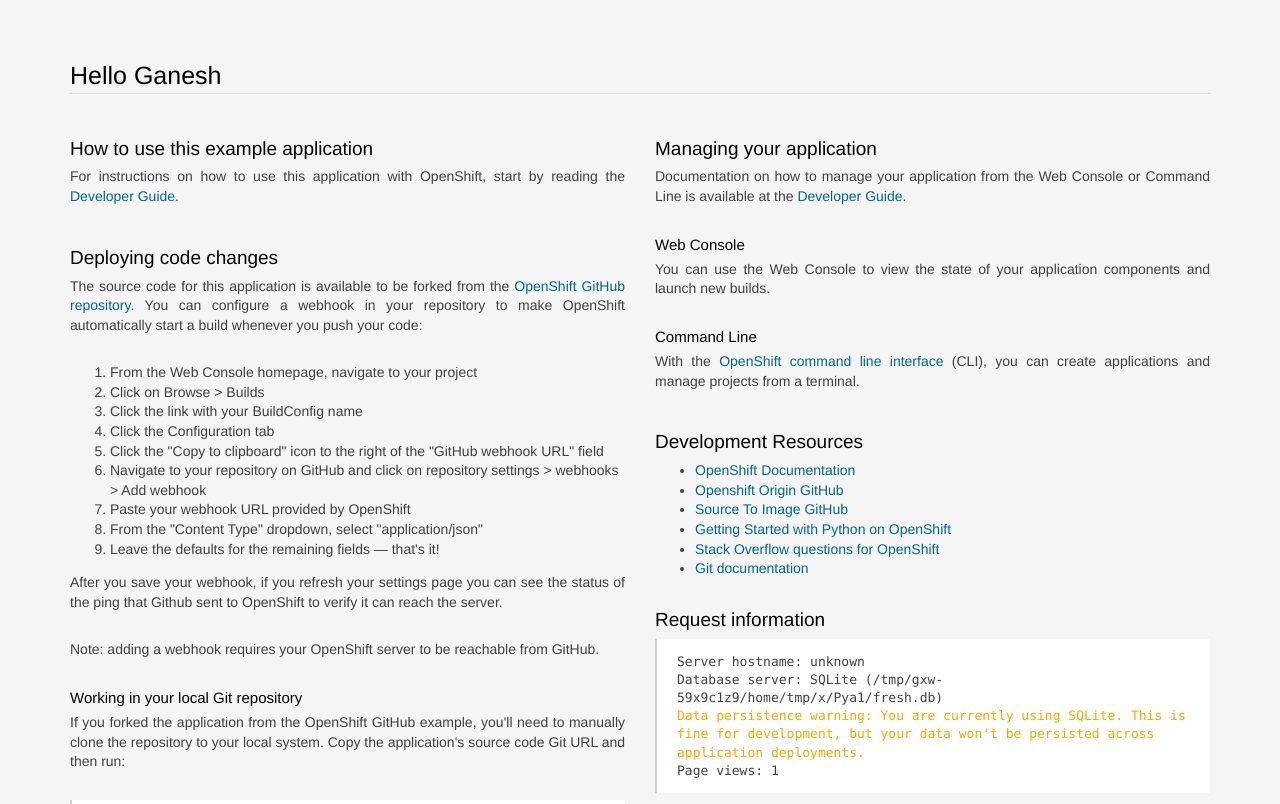
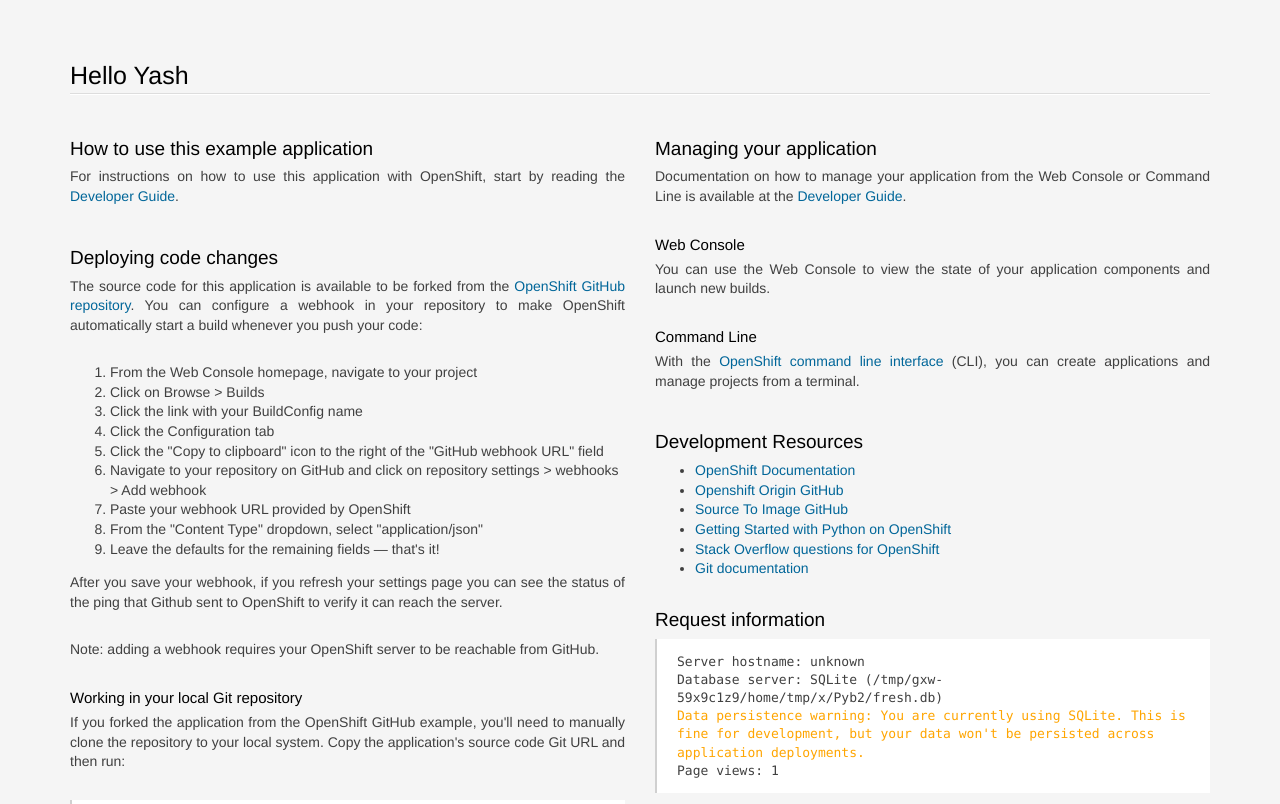
Before and after one commit to yash-kulkarni2000/testing, a Django app: page / in a window 1280 px wide. Shown: the top 804 px of the page. Run offline with Django 3.2, Linux system fonts and the light colour scheme; data comes from the database, SQL or seed files in the repository; some libraries are stand-ins or nearby versions.

Commit message:
Update index.html

```diff
--- a/welcome/templates/welcome/index.html
+++ b/welcome/templates/welcome/index.html
@@ -212,7 +212,7 @@ pre {
 
 <section class='container'>
           <hgroup>
-            <h1>Hello Ganesh</h1>
+            <h1>Hello Yash</h1>
           </hgroup>
 
 
```
